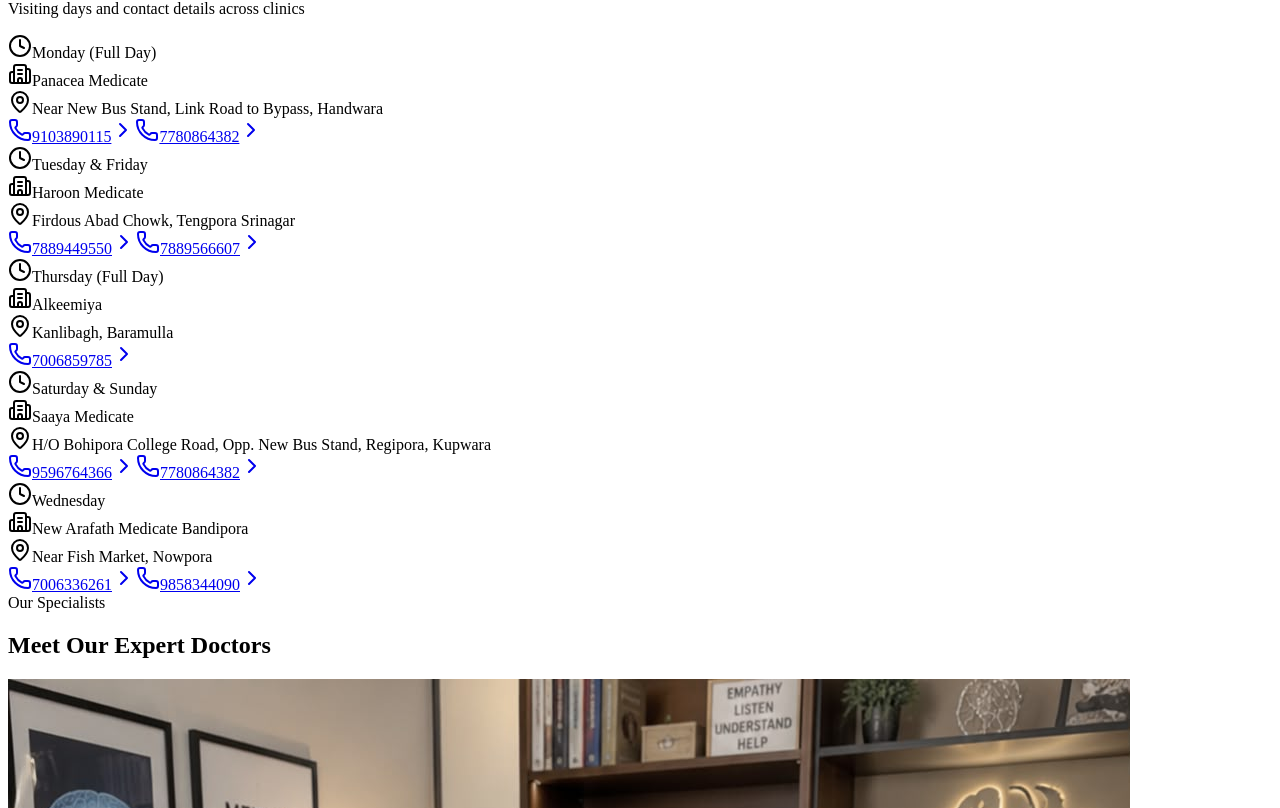
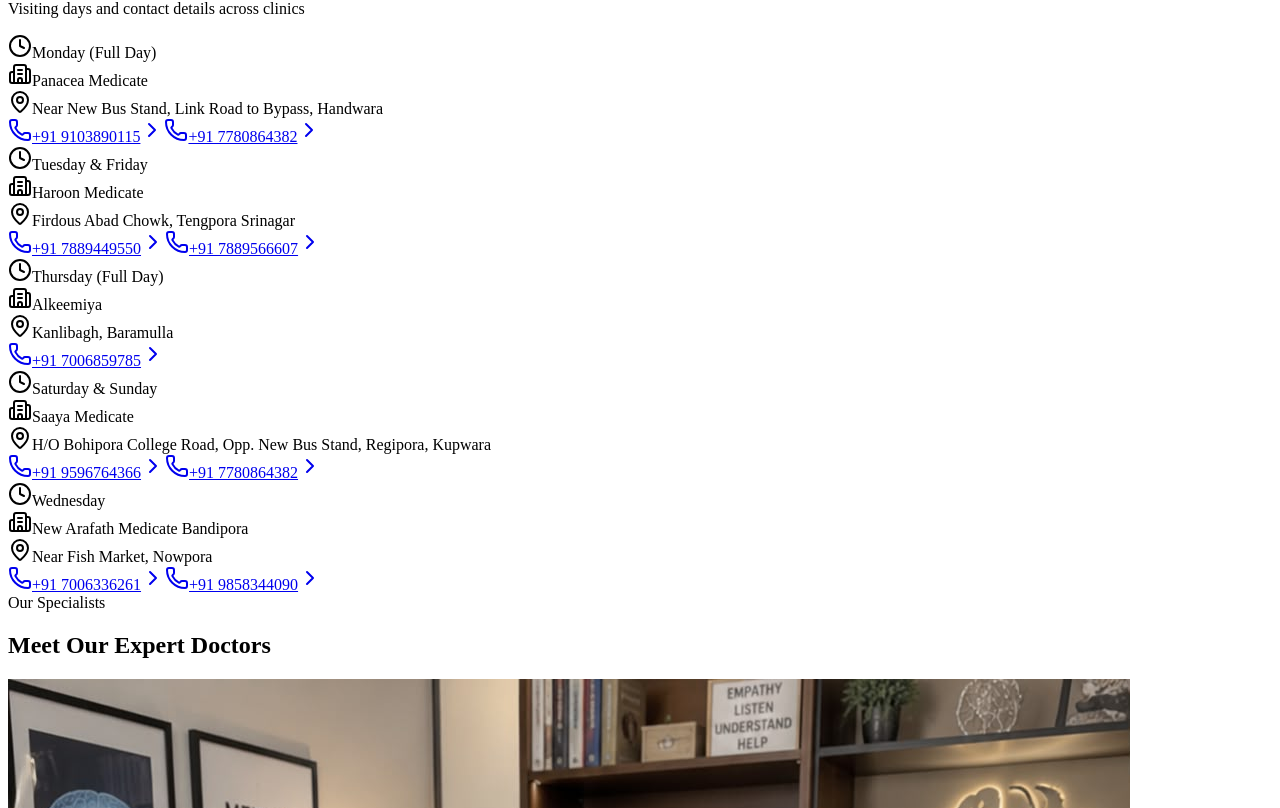
Before and after one commit to Aaqibmir123/mindMatters-ui, a Next.js app: page /Home in a window 1280 px wide. Shown: the part 7392-8200 px from the top of the page. Built offline with nearby package versions, Linux system fonts and the light colour scheme.

Commit message:
numberCodeUpdated

```diff
--- a/src/components/Contact.jsx
+++ b/src/components/Contact.jsx
@@ -30,8 +30,8 @@
                   <Phone className="w-5 h-5 text-blue-600" />
                 </div>
                 <div>
-                  <strong className="block text-slate-800 mb-1 text-sm">Phone Number</strong>
-                  <span className="text-slate-500 text-sm">7889566607</span>
+<strong className="block text-slate-800 mb-1 text-sm">Phone Number</strong>
+                  <span className="text-slate-500 text-sm">+91 7889566607</span>
                 </div>
               </div>
 
--- a/src/components/DrWaris.jsx
+++ b/src/components/DrWaris.jsx
@@ -88,31 +88,31 @@
       day: "Monday (Full Day)",
       clinic: "Panacea Medicate",
       address: "Near New Bus Stand, Link Road to Bypass, Handwara",
-      phone: ["9103890115", "7780864382"]
+phone: ["+91 9103890115", "+91 7780864382"]
     },
     {
       day: "Tuesday & Friday",
       clinic: "Haroon Medicate",
       address: "Firdous Abad Chowk, Tengpora Srinagar",
-      phone: ["7889449550", "7889566607"]
+phone: ["+91 7889449550", "+91 7889566607"]
     },
     {
       day: "Thursday (Full Day)",
       clinic: "Alkeemiya",
       address: "Kanlibagh, Baramulla",
-      phone: ["7006859785"]
+phone: ["+91 7006859785"]
     },
     {
       day: "Saturday & Sunday",
       clinic: "Saaya Medicate",
       address: "H/O Bohipora College Road, Opp. New Bus Stand, Regipora, Kupwara",
-      phone: ["9596764366", "7780864382"]
+phone: ["+91 9596764366", "+91 7780864382"]
     },
     {
       day: "Wednesday",
       clinic: "New Arafath Medicate Bandipora",
       address: "Near Fish Market, Nowpora",
-      phone: ["7006336261", "9858344090"]
+phone: ["+91 7006336261", "+91 9858344090"]
     }
   ]
 };
@@ -280,10 +280,10 @@
 
                         {/* Phone Actions */}
                         <div className="pt-3 border-t border-slate-100 space-y-1.5">
-                          {clinic.phone.map((phone, pIdx) => (
+{clinic.phone.map((phone, pIdx) => (
                             <a
                               key={pIdx}
-                              href={`tel:${phone}`}
+                              href={`tel:${phone.replace(/\s/g, '')}`}
                               className="text-xs text-blue-700 hover:text-blue-900 font-semibold flex items-center justify-between bg-white hover:bg-blue-50/80 border border-slate-200/80 px-3 py-1.5 rounded-lg transition-colors group"
                             >
                               <span className="flex items-center gap-2">
--- a/src/components/Footer.jsx
+++ b/src/components/Footer.jsx
@@ -58,7 +58,7 @@
               </li>
               <li className="flex items-center gap-2">
                 <Phone className="w-4 h-4 text-cyan-400 shrink-0" />
-                <span>7889566607</span>
+                <span>+91 7889566607</span>
               </li>
               <li className="flex items-center gap-2">
                 <Mail className="w-4 h-4 text-cyan-400 shrink-0" />
```
